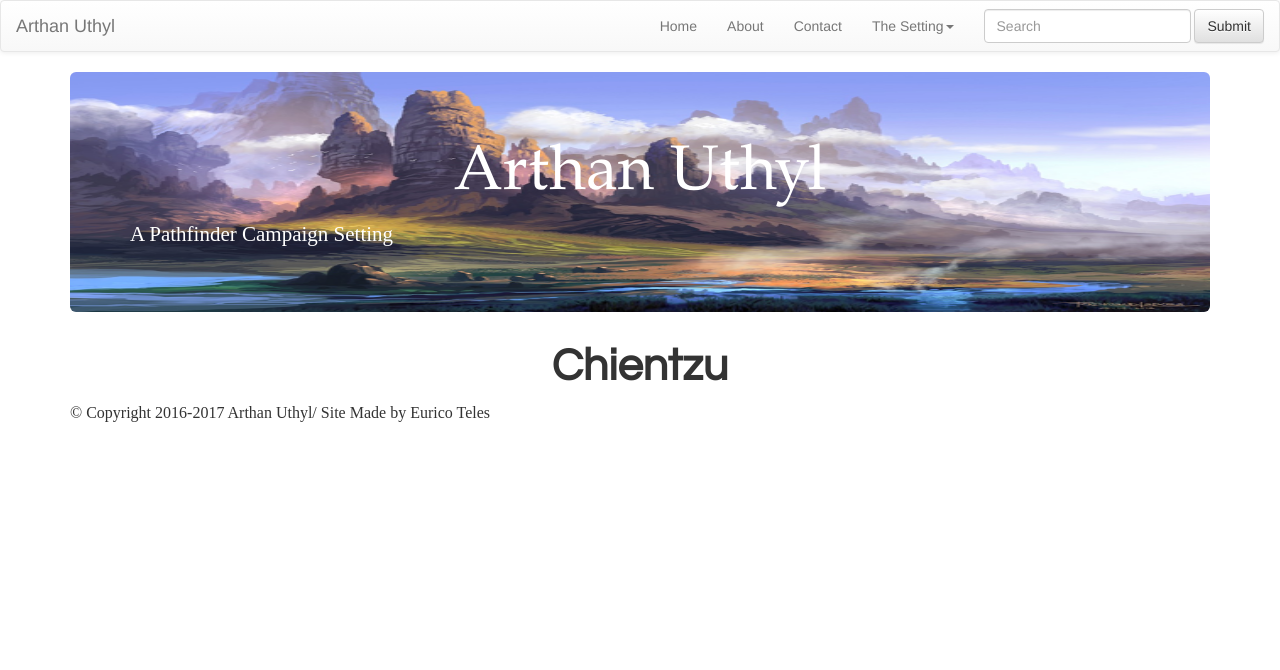
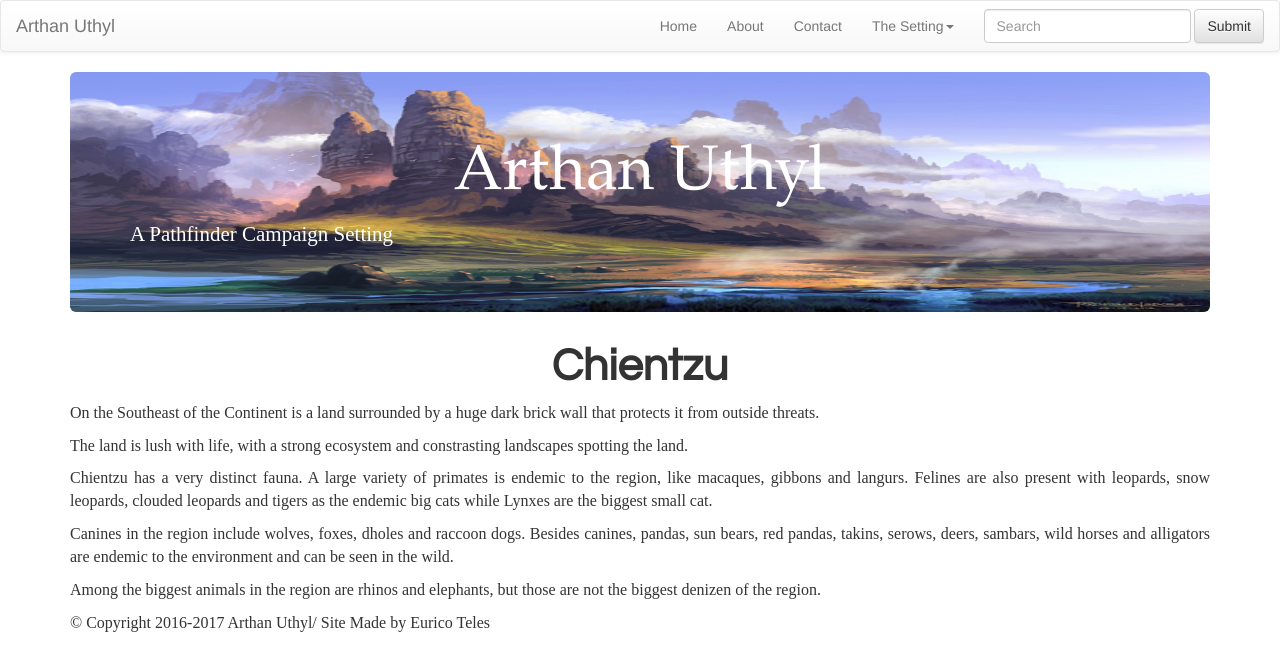
Before and after one commit to Azerdoze/uthylcampaign, a plain HTML site: page geography/chientzu.html in a window 1280 px wide. Drawn offline with nearby package versions, Linux system fonts and the light colour scheme.

Commit message:
rectified Quetza description.
added Chientzu description.

```diff
--- a/geography/chientzu.html
+++ b/geography/chientzu.html
@@ -91,11 +91,11 @@
     </div>
     <div class="About">
         <h2>Chientzu</h2>
-        <p></p>
-        <p></p>
-        <p></p>
-        <p></p>
-        <p></p>
+        <p>On the Southeast of the Continent is a land surrounded by a huge dark brick wall that protects it from outside threats.</p>
+        <p>The land is lush with life, with a strong ecosystem and constrasting landscapes spotting the land.</p>
+        <p>Chientzu has a very distinct fauna. A large variety of primates is endemic to the region, like macaques, gibbons and langurs. Felines are also present with leopards, snow leopards, clouded leopards and tigers as the endemic big cats while Lynxes are the biggest small cat.</p>
+        <p>Canines in the region include wolves, foxes, dholes and raccoon dogs. Besides canines, pandas, sun bears, red pandas, takins, serows, deers, sambars, wild horses and alligators are endemic to the environment and can be seen in the wild.</p>
+        <p>Among the biggest animals in the region are rhinos and elephants, but those are not the biggest denizen of the region.</p>
         <p></p>
         <p></p>
         <p></p>
```
Also changed, not shown: geography/quetza.html (+1 -1 lines).
